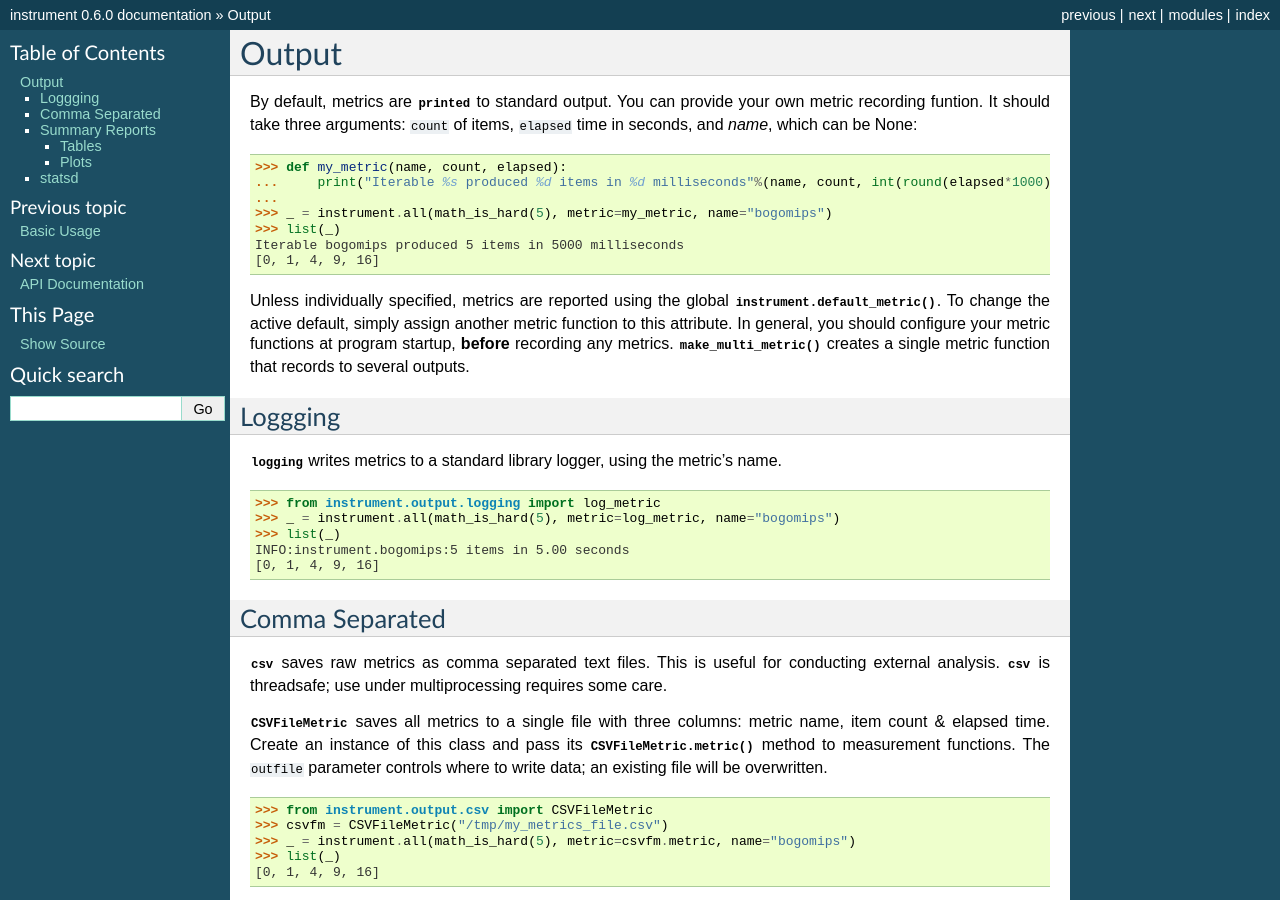
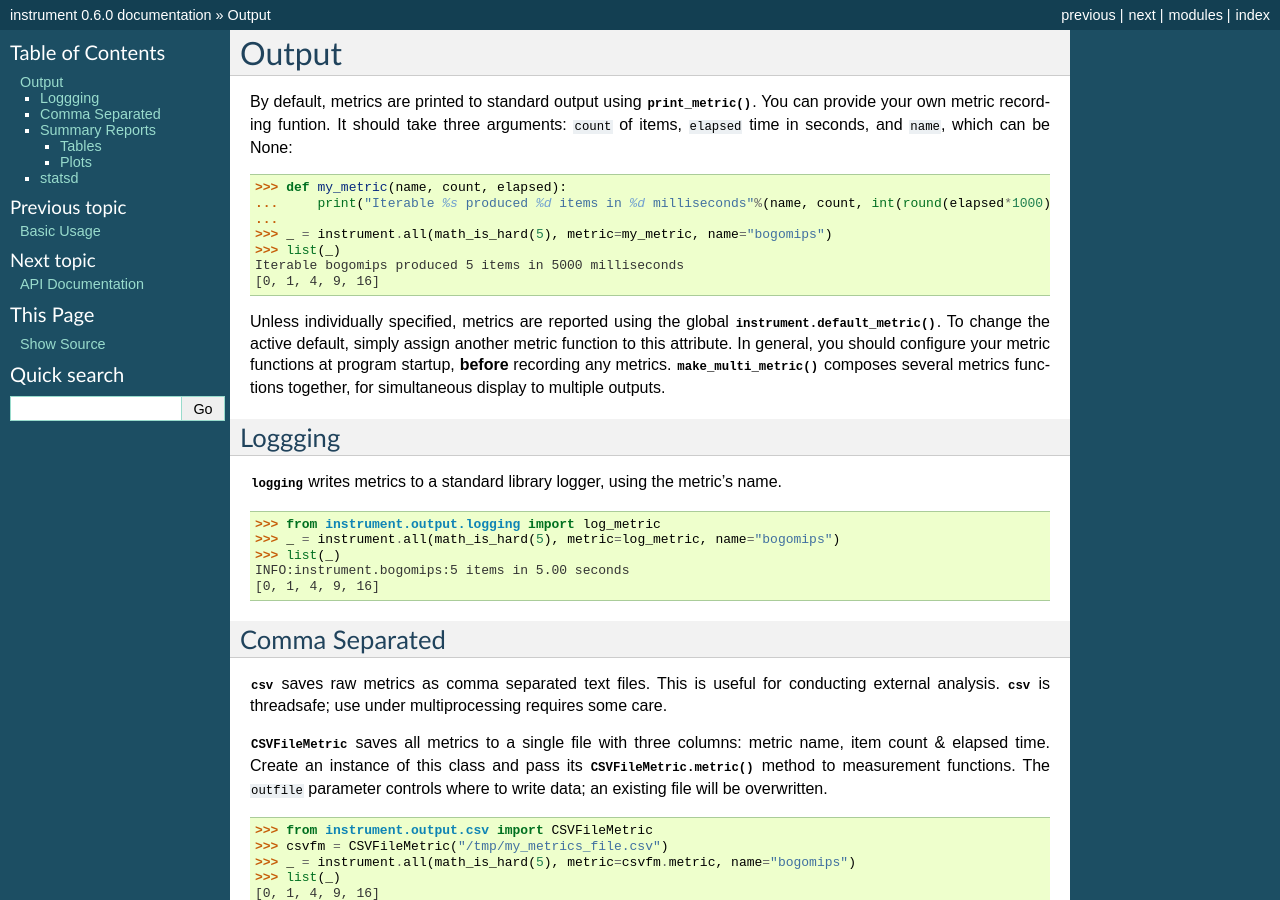
Before and after one commit to wearpants/instrument, a Sphinx documentation site: the page built from doc/output.rst, in a window 1280 px wide and 900 px high. Built offline with Sphinx 7.4.7, drawn with Linux system fonts in a browser that asks for light colours.

Commit message:
Update output.rst

```diff
--- a/doc/output.rst
+++ b/doc/output.rst
@@ -2,9 +2,9 @@ Output
 ======
 .. module:: instrument.output
 
-By default, metrics are :func:`printed <print_metric>` to standard output. You can provide your own
+By default, metrics are printed to standard output using :func:`print_metric`. You can provide your own
 metric recording funtion. It should take three arguments: ``count`` of items,
-``elapsed`` time in seconds, and `name`, which can be None:
+``elapsed`` time in seconds, and ``name``, which can be None:
 
 >>> def my_metric(name, count, elapsed):
 ...     print("Iterable %s produced %d items in %d milliseconds"%(name, count, int(round(elapsed*1000))))
@@ -18,8 +18,8 @@ Unless individually specified, metrics are reported using the global
 :func:`instrument.default_metric`. To change the active default, simply assign another
 metric function to this attribute. In general, you should configure your
 metric functions at program startup, **before** recording any metrics.
-:func:`.make_multi_metric` creates a single metric function that records to
-several outputs.
+:func:`.make_multi_metric` composes several metrics functions together, for simultaneous
+display to multiple outputs.
 
 Loggging
 --------
```
